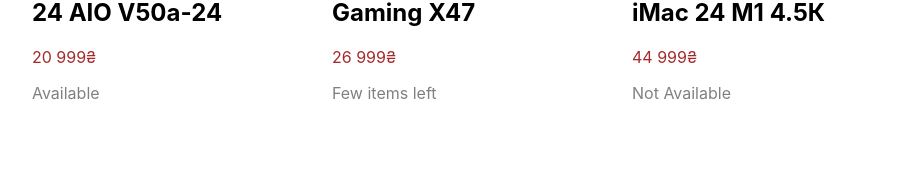
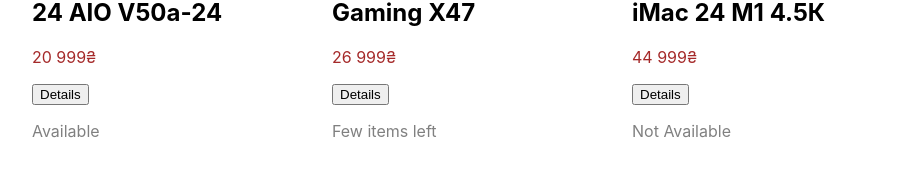
Before and after one commit to MaxTrgb/jslibrary, a React (Create React App) app: page / in a window 1280 px wide. Shown: the part 314-487 px from the top of the page, without its empty margins (168-1081 px from the left). Built offline with nearby package versions, Linux system fonts and the light colour scheme.

Commit message:
hw finish

```diff
--- /dev/null
+++ b/src/components/productGrid/Product-details.jsx
@@ -0,0 +1,22 @@
+import React, { useState } from 'react';
+
+function ProductDetails({details}) {
+
+    const [showForm, setShowForm] = useState(false);
+
+    const toggleForm = () => {
+        setShowForm((prevShowForm) => !prevShowForm);
+    };
+    return (
+        <div>
+            <button onClick={toggleForm}>
+                {showForm ? 'Close' : 'Details'}
+            </button>
+            {showForm && (
+                <form className='productDetails'>{details} </form>
+            )}
+        </div>
+    );
+}
+
+export default ProductDetails;
--- a/src/components/productGrid/Product-grid.jsx
+++ b/src/components/productGrid/Product-grid.jsx
@@ -14,16 +14,19 @@
                         imgSrc="https://content2.rozetka.com.ua/goods/images/big_tile/446854857.jpg"
                         title="Моноблок Lenovo 24 AIO V50a-24"
                         price="20 999₴"
+                        details={"Lorem ipsum dolor sit amet, consectetur adipiscing elit, sed do eiusmod tempor..."}
                         items={50} />
                     <ProductsItem
                         imgSrc="https://content.rozetka.com.ua/goods/images/big_tile/320078659.jpg"
                         title="Компютер ARTLINE Gaming X47"
                         price="26 999₴"
+                        details={"Lorem ipsum dolor sit amet, consectetur adipiscing elit, sed do eiusmod tempor..."}
                         items={10} />
                     <ProductsItem
                         imgSrc="https://content1.rozetka.com.ua/goods/images/big_tile/176926071.jpg"
                         title="Моноблок Apple iMac 24 М1 4.5К"
                         price="44 999₴"
+                        details={"Lorem ipsum dolor sit amet, consectetur adipiscing elit, sed do eiusmod tempor..."}
                         items={0} />
                 </div>
             </div>
--- a/src/components/productGrid/Product.css
+++ b/src/components/productGrid/Product.css
@@ -43,3 +43,11 @@
     margin-left: 200px;
     margin-right: 200px;
 }
+.productDetails{
+    display: flex;
+    position: fixed;
+    z-index: 1;
+    background-color:lightblue;
+    width: 300px;
+    height: 100px;
+}
--- a/src/components/productGrid/Products-item.jsx
+++ b/src/components/productGrid/Products-item.jsx
@@ -1,14 +1,16 @@
 import React from 'react';
 import CheckAvailable from './Check-available';
 import './Product.css';
+import ProductDetails from './Product-details';
 
-const ProductsItem = ({ imgSrc, title, price, items }) => {
+const ProductsItem = ({ imgSrc, title, price, details, items }) => {
 
     return (
         <div className="item">
             <img src={imgSrc} alt="" />
             <h2>{title}</h2>
             <p id='price'>{price}</p>
+            <ProductDetails details={details} />
             <p id='check'><CheckAvailable items={items} /></p>
         </div>
     );
```
